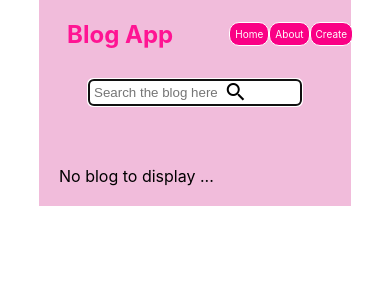
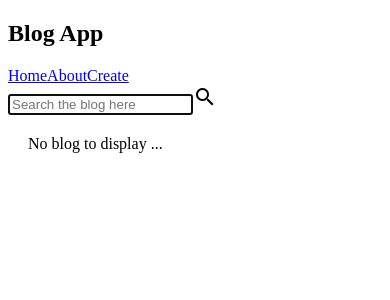
Before and after one commit to sayantikag98/blog-app-react-json-server-practice, a React (Create React App) app: page /blogs/ in a window 390 px wide. Shown: the top 300 px of the page. Built offline with nearby package versions, Linux system fonts and the light colour scheme; data requests are answered from the project's data file.

Commit message:
Added media query for min-width

```diff
--- a/src/index.css
+++ b/src/index.css
@@ -1,3 +1,4 @@
+@media(min-width: 160vh){
   body {
     margin: 0;
     font-family: -apple-system, BlinkMacSystemFont, 'Segoe UI', 'Roboto', 'Oxygen',
@@ -93,8 +94,8 @@ nav{
   }
 
   #search-icon{
-  position: absolute;
-  right: 36.5%;
+    position: relative;
+    right: 5.5%;
   }
 
   /* About.js */
@@ -153,3 +154,8 @@ nav{
     display: flex;
     justify-content: space-between;
   }
+
+
+
+
+}
```
Lines whose indentation alone changed are shown as unchanged.
